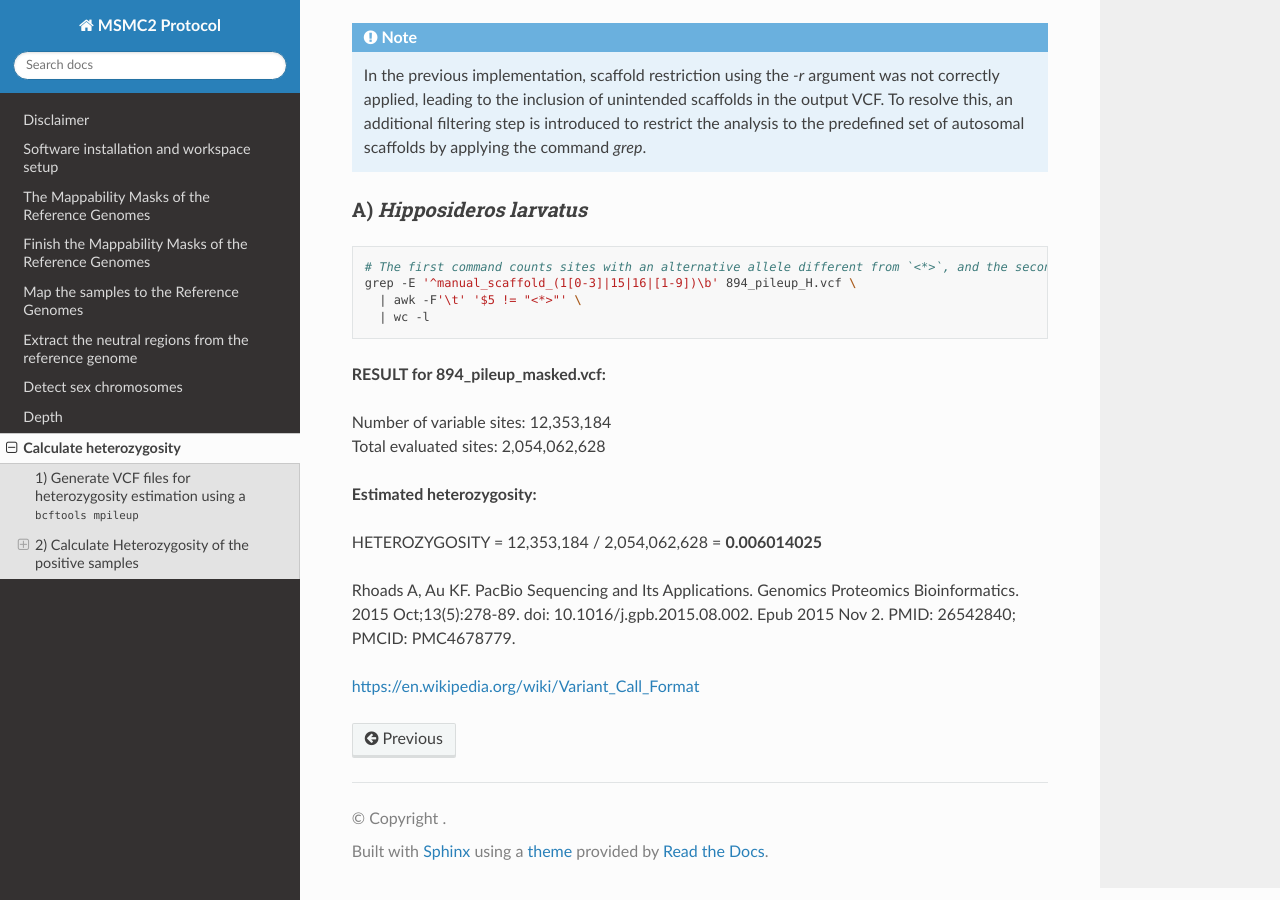
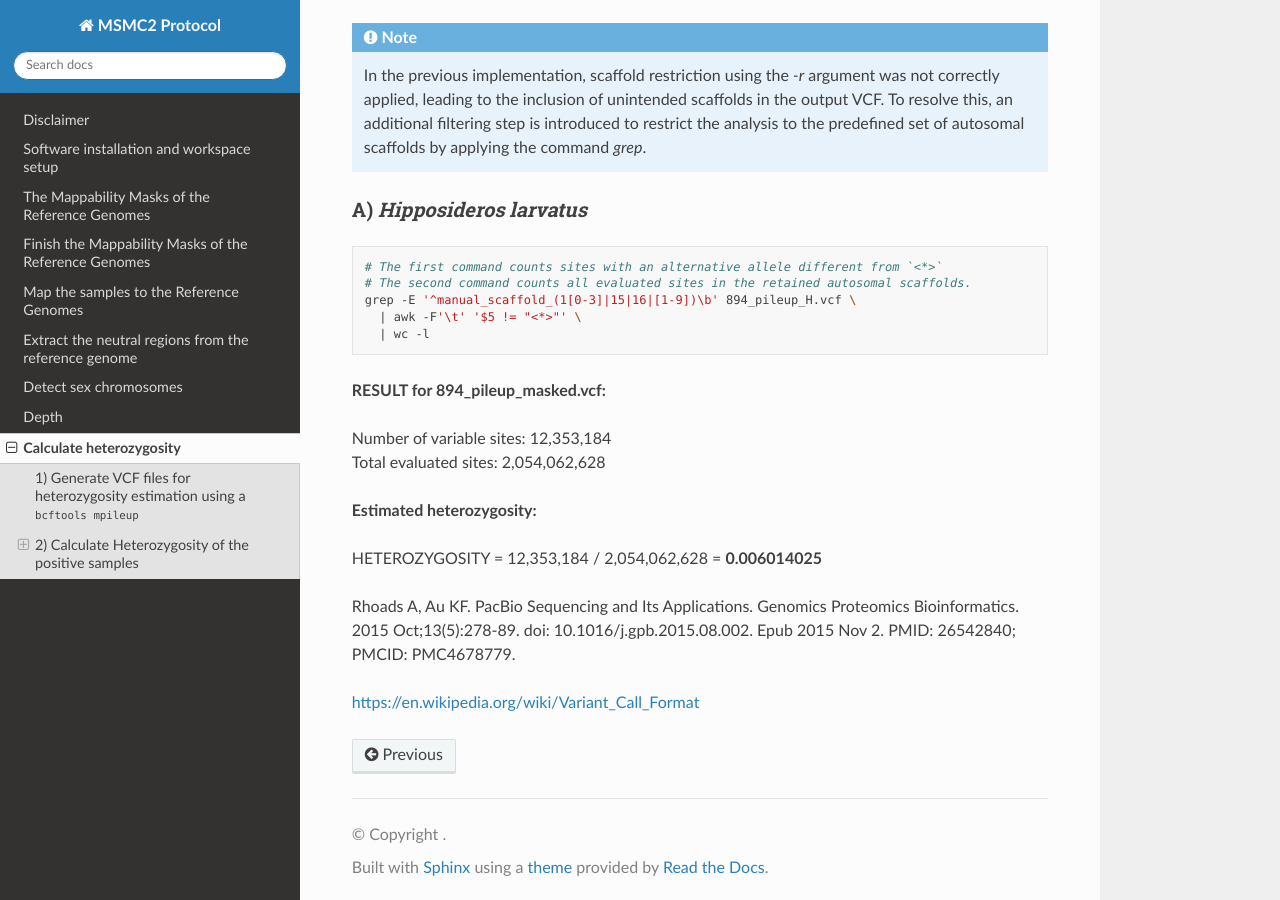
Before and after one commit to hoyosmanuel/MSMC2-Protocol, a Sphinx documentation site: the page built from docs/source/08_Data_Processing_7.rst, in a window 1280 px wide and 900 px high, scrolled down 2959 px. Built offline with Sphinx 7.4.7 and the Read the Docs theme 3.1.0, drawn with Linux system fonts in a browser that asks for light colours.

Commit message:
Update 08_Data_Processing_7.rst

```diff
--- a/docs/source/08_Data_Processing_7.rst
+++ b/docs/source/08_Data_Processing_7.rst
@@ -157,7 +157,8 @@ A) *Hipposideros larvatus*
 
 .. code-block:: bash
 
-   # The first command counts sites with an alternative allele different from `<*>`, and the second counts all evaluated sites in the retained autosomal scaffolds.
+   # The first command counts sites with an alternative allele different from `<*>`
+   # The second command counts all evaluated sites in the retained autosomal scaffolds.
    grep -E '^manual_scaffold_(1[0-3]|15|16|[1-9])\b' 894_pileup_H.vcf \
      | awk -F'\t' '$5 != "<*>"' \
      | wc -l
```
